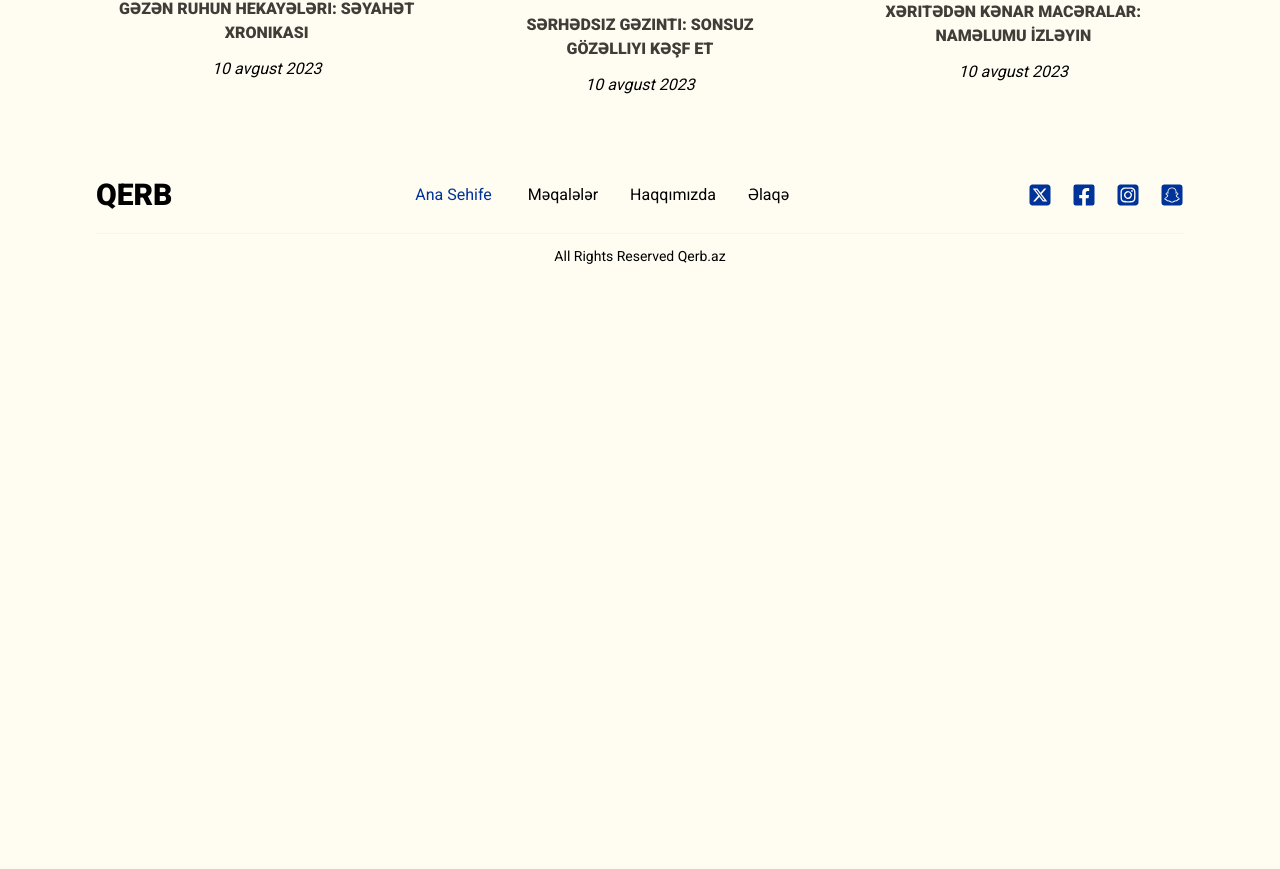
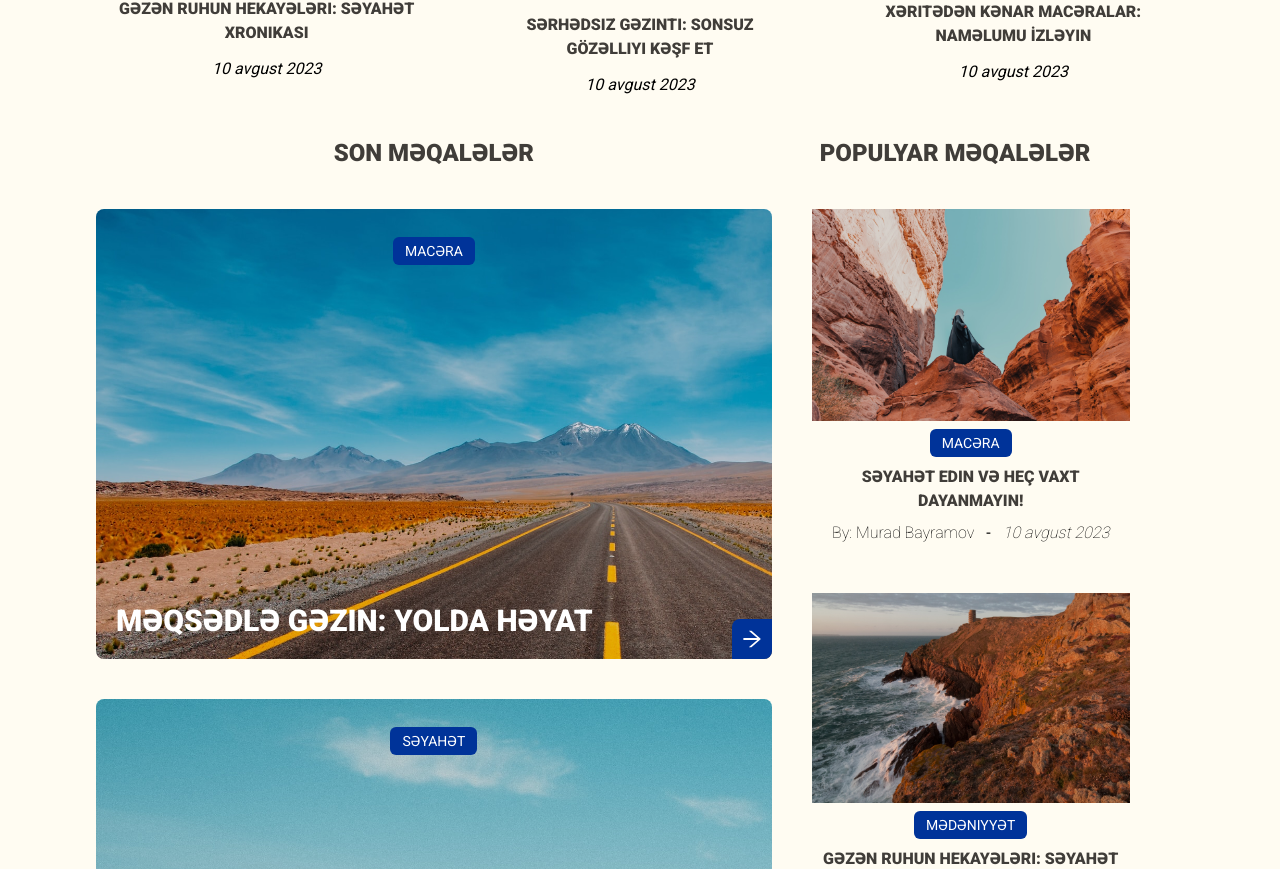
Before and after one commit to bayramovmurad/qerb.az, a Next.js app: page / in a window 1280 px wide. Shown: the part 1249-2118 px from the top of the page. Before the commit the page ends 1535 px from the top, so only its background shows below. Built offline with nearby package versions, Linux system fonts and the light colour scheme.

Commit message:
created blog, latestblogs and topblogs components

```diff
--- a/app/page.tsx
+++ b/app/page.tsx
@@ -1,9 +1,17 @@
 import Hero from "@/components/shared/Hero";
+import LatestPost from "@/components/shared/LatestPost";
+import TopPost from "@/components/shared/TopPost";
 
 const Home  = () => {
     return (
         <>
-        <Hero/>
+            <Hero/>
+            <div
+                className="grid lg:grid-cols-3 grid-cols-1 lg:gap-10 w-[95%] overflow-y-hidden h-fit mt-10"
+            >
+                <LatestPost/>
+                <TopPost/>
+            </div>
         </>
     )
 }
--- /dev/null
+++ b/components/shared/BlogCard.tsx
@@ -0,0 +1,44 @@
+import Image from "next/image";
+import {AiOutlineArrowRight} from "react-icons/ai";
+import Tag from "@/components/ui/Tag";
+import Overlay from "@/components/ui/Overlay";
+import Link from "next/link";
+
+
+
+const BlogCard = ({post}) => {
+    return (
+        <article className="relative rounded-lg overflow-hidden">
+            <div className="w-[1000px] h-[450px] relative">
+                <Image
+                    src={post.image_path}
+                    alt={`Image for ${post.title}`}
+                    className="object-cover"
+                    width={1000}
+                    height={450}
+                />
+                <Overlay/>
+            </div>
+            <div
+                className="absolute w-full h-full top-0 p-5 flex flex-col justify-between"
+            >
+                <Tag text={post.tags}/>
+                <h3
+                    className="text-3xl font-extrabold uppercase text-white"
+                >
+                    {post.title}
+                </h3>
+            </div>
+
+            <Link href={
+                    {pathname:`meqaleler/${post.id}`,
+                        query: {...post},
+                    }}
+            >
+                 <AiOutlineArrowRight size={40} className="bg-darkBlue text-white p-2 absolute bottom-0 right-0 rounded-tl-lg " />
+            </Link>
+        </article>
+    );
+};
+
+export default BlogCard;
--- /dev/null
+++ b/components/shared/LatestPost.tsx
@@ -0,0 +1,61 @@
+"use client"
+
+import {useState} from "react";
+import {blogData} from "@/constants/blogData";
+import BlogCard from "@/components/shared/BlogCard";
+import Button from "@/components/ui/Button";
+
+
+const LatestPost = () => {
+    const latestPost = blogData.filter((blog) => blog.latestPost === true)
+
+    const [visibleBlogs, setVisibleBlogs] = useState(3);
+    const showMoreBlogs = () => {
+        setVisibleBlogs((prevVisibleBlogs) => prevVisibleBlogs + 3);
+    };
+
+    return (
+        <section
+            className="col-span-2"
+            aria-labelledby="latest-post"
+        >
+           <div
+               className="w-full text-center"
+           >
+               <h2
+                    id="latest-post"
+                    className="uppercase text-center text-2xl font-extrabold text-tertiary inline-block px-2 mb-10"
+               >
+                   Son Məqalələr
+               </h2>
+           </div>
+            <div
+                className="flex flex-col gap-10 h-full"
+            >
+                {
+                    latestPost.slice(0, visibleBlogs).map((post,id) => (
+                        <BlogCard
+                            post={post}
+                            key={id}
+                        />
+                    ))
+                }
+                {
+                    visibleBlogs < latestPost.length && (
+                        <div
+                            className="flex justify-center"
+                        >
+                            <Button
+                                onClick={showMoreBlogs}
+                                text="Daha Çox"
+                                ariaLabel="Show more Blog Post"
+                            />
+                        </div>
+                    )
+                }
+            </div>
+        </section>
+    )
+}
+
+export default LatestPost;
--- /dev/null
+++ b/components/shared/TopPost.tsx
@@ -0,0 +1,71 @@
+import {blogData} from "@/constants/blogData";
+import Link from "next/link";
+import Image from "next/image";
+import Overlay from "@/components/ui/Overlay";
+import Tag from "@/components/ui/Tag";
+
+const TopPost = () => {
+    const topPost = blogData.filter((blog) => blog.topPost === true)
+    return (
+        <section aria-labelledby="top-post">
+            <div
+                id="top-post"
+            >
+                <h2
+                    className="text-center text-2xl font-extrabold uppercase text-tertiary inline-block px-2 mb-10"
+                >
+                    Populyar Məqalələr
+                </h2>
+            </div>
+            <div className="flex items-center flex-col gap-12 h-full">
+                {
+                    topPost.map((post, index) => (
+                        <Link href={{
+                            pathname: `meqaleler/${post.id}`,
+                            query: {...post}
+                        }}>
+                            <article key={index}>
+                                <div className="relative cursor-pointer">
+                                    <Image
+                                        src={post.image_path}
+                                        width={800}
+                                        height={800}
+                                        alt={`image for ${post.title}`}
+                                    />
+                                    <Overlay/>
+                                </div>
+                                <div
+                                    className="w-full flex justify-center"
+                                >
+                                    <Tag text={post.tags} />
+                                </div>
+                                <h3
+                                    className="font-extrabold uppercase text-tertiary text-center"
+                                >
+                                    {post.title}
+                                </h3>
+                                <div
+                                    className="flex gap-3 justify-center mt-2"
+                                >
+                                    <span
+                                        className="font-light"
+                                    >
+                                        By: {post.authorName}
+                                    </span>
+                                    -
+                                    <span
+                                        className="italic font-light"
+                                    >
+                                        {post.publishDate}
+                                    </span>
+                                </div>
+                            </article>
+                        </Link>
+                    ))
+                }
+            </div>
+        </section>
+    )
+}
+
+export default TopPost;
--- a/components/ui/Button.tsx
+++ b/components/ui/Button.tsx
@@ -1,5 +1,3 @@
-import clsx from "clsx";
-
 interface buttonProps {
     text: string;
     onClick?: () => void;
--- a/constants/blogData.ts
+++ b/constants/blogData.ts
@@ -106,7 +106,7 @@
         paragraph:
             "Lorem Ipsum is simply dummy text of the printing and typesetting industry. Lorem Ipsum has been the industry's standard dummy text ever since the 1500s, when an unknown printer took a galley of type and scrambled it to make a type specimen book. It has survived not only five centuries, but also the leap into electronic typesetting, remaining essentially unchanged. It was popularised in the 1960s with the release of Letraset sheets containing Lorem Ipsum passages, and more recently with desktop publishing software like Aldus PageMaker including versions of Lorem Ipsum.",
         featured: false,
-        latestPost: false,
+        latestPost: true,
         topPost: false,
         tags: ["Macəra", "Səyahət"],
         authorImage:
@@ -115,13 +115,13 @@
         publishDate: "10 avgust 2023",
     },
     {
-        id: 8,
+        id: 9,
         title: "Yolçu Yolda Gərəkdir: Sonsuz Gəzməyin Faydaları",
         image_path: "/assets/post8.jpg",
         paragraph:
             "Lorem Ipsum is simply dummy text of the printing and typesetting industry. Lorem Ipsum has been the industry's standard dummy text ever since the 1500s, when an unknown printer took a galley of type and scrambled it to make a type specimen book. It has survived not only five centuries, but also the leap into electronic typesetting, remaining essentially unchanged. It was popularised in the 1960s with the release of Letraset sheets containing Lorem Ipsum passages, and more recently with desktop publishing software like Aldus PageMaker including versions of Lorem Ipsum.",
         featured: false,
-        latestPost: false,
+        latestPost: true,
         topPost: false,
         tags: ["Macəra", "Səyahət"],
         authorImage:
@@ -130,13 +130,13 @@
         publishDate: "10 avgust 2023",
     },
     {
-        id: 8,
+        id: 10,
         title: "Yolçu Yolda Gərəkdir: Sonsuz Gəzməyin Faydaları",
         image_path: "/assets/post8.jpg",
         paragraph:
             "Lorem Ipsum is simply dummy text of the printing and typesetting industry. Lorem Ipsum has been the industry's standard dummy text ever since the 1500s, when an unknown printer took a galley of type and scrambled it to make a type specimen book. It has survived not only five centuries, but also the leap into electronic typesetting, remaining essentially unchanged. It was popularised in the 1960s with the release of Letraset sheets containing Lorem Ipsum passages, and more recently with desktop publishing software like Aldus PageMaker including versions of Lorem Ipsum.",
         featured: false,
-        latestPost: false,
+        latestPost: true,
         topPost: false,
         tags: ["Macəra", "Səyahət"],
         authorImage:
```
